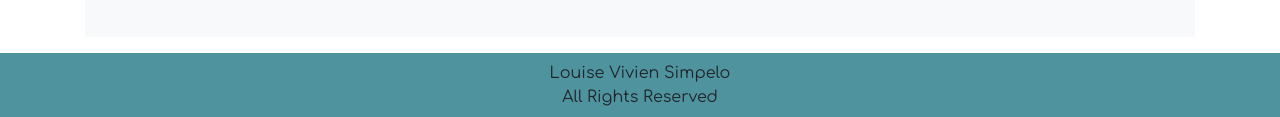
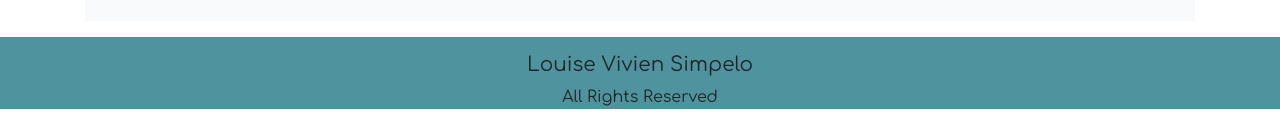
Before and after one commit to lvsimp/simpelo-s11, a plain HTML site: page index.html in a window 1280 px wide. Shown: the part 3242-3359 px from the top of the page. Drawn offline with nearby package versions, Linux system fonts and the light colour scheme.

Commit message:
includes act-s11 Contact section

```diff
--- a/index.html
+++ b/index.html
@@ -214,8 +214,7 @@
 							<a href="https://www.linkedin.com" target="_blank" >
 								<img src="./images/logo-linkedin.png" id="social" class="mt-2">
 							</a>
-						</p>
-					</div>
+
 						</form>
 					</div>
 				</div>
@@ -224,8 +223,8 @@
 		<!--end of container -->
 		<footer class="text-center navbar-light mt-3" id="footer">
 				<p class="p-2">
-					Louise Vivien Simpelo <br>
-					All Rights Reserved
+					<h5>Louise Vivien Simpelo</h5>
+						All Rights Reserved
 				</p>
 
 		</footer>
```
